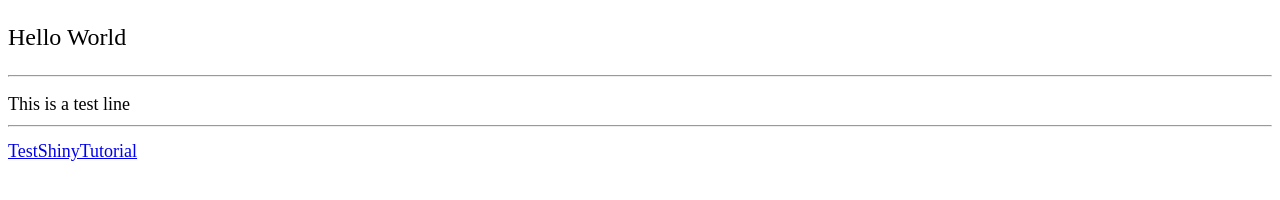
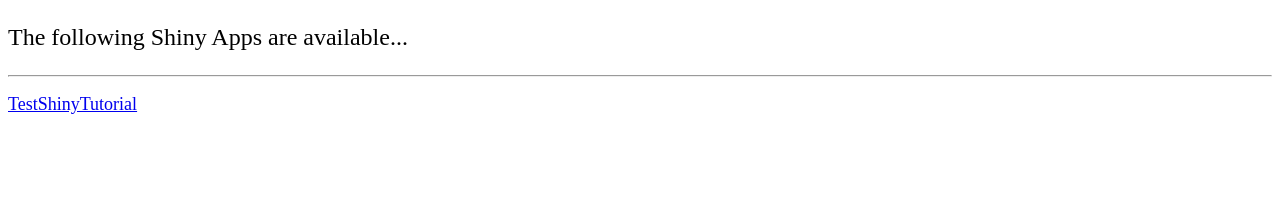
Before and after one commit to eddieloh-usc/TestGithubShiny, a plain HTML site: page docs/index.html in a window 1280 px wide. Drawn offline with Linux system fonts and the light colour scheme.

Commit message:
Update index.html

```diff
--- a/docs/index.html
+++ b/docs/index.html
@@ -1,16 +1,15 @@
 <!DOCTYPE html>
 <html>
     <head>
-        <title>Hello World</title>
+        <title>eddieloh-usc GitHub Pages</title>
     </head>
     <body>
         <font size="5">
-        <p><font size="5">Hello World</f></p>
+        <p><font size="5">The following Shiny Apps are available...</f></p>
         <hr>
         </font>
         <font size="4">
-        This is a test line<br>
-        <hr>
-	<a href="https://eddieloh-usc.github.io/eddieloh-usc-pages/TestShinyTutorial/index.html">TestShinyTutorial</a>
+	&#9;<a href="https://eddieloh-usc.github.io/eddieloh-usc-pages/TestShinyTutorial/index.html">TestShinyTutorial</a> <br>
+        </font>
     </body>
 </html>
```
